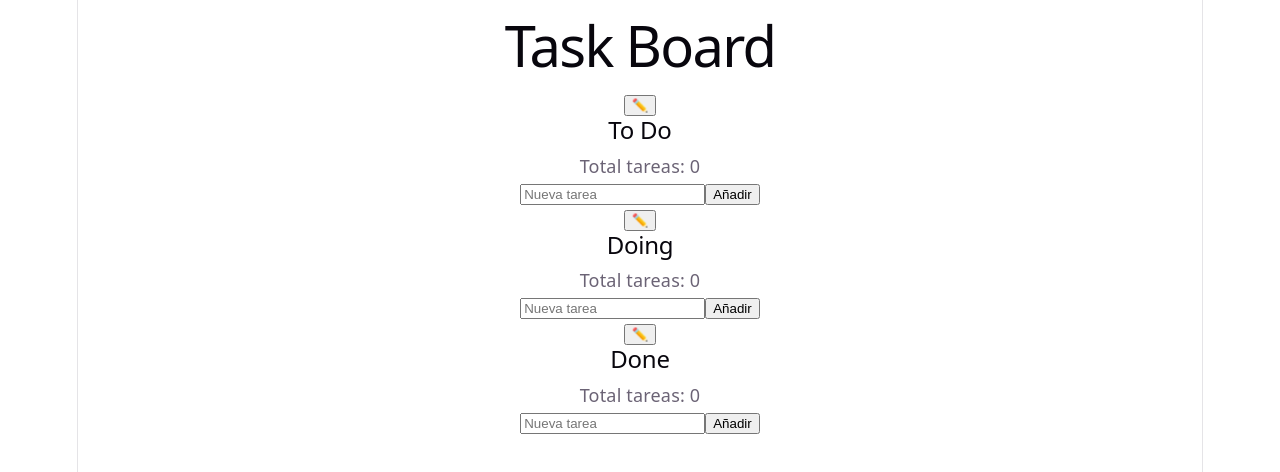
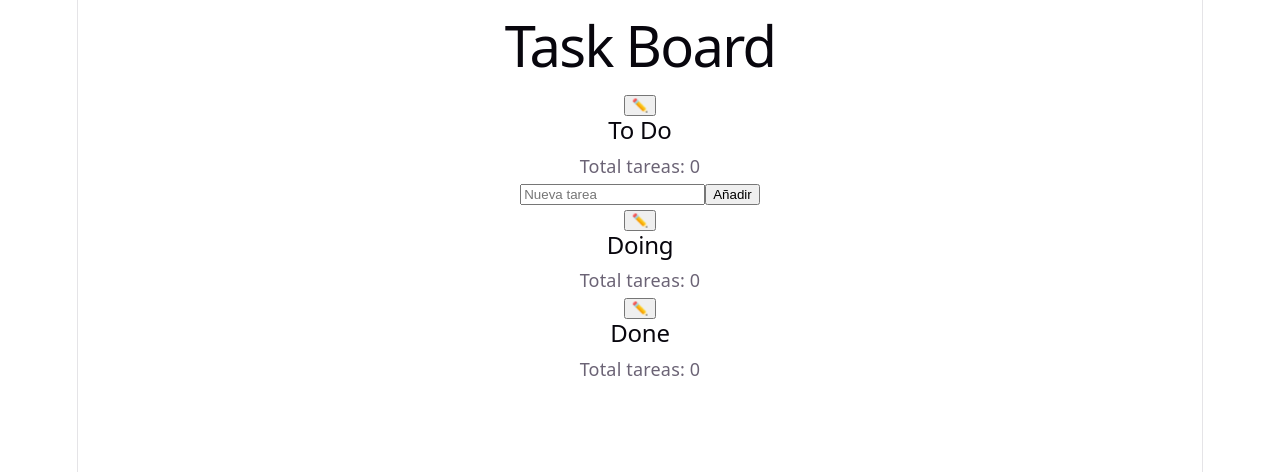
Before and after one commit to marcosgarrido-dev/task-board, a React (Vite) app in the folder task-board/: page / in a window 1280 px wide. Shown: the top 472 px of the page. Built offline with nearby package versions, Linux system fonts and the light colour scheme; the HTML template or start-up script is replaced by a standard one.

Commit message:
Chanche the method to create task and added a README

```diff
--- a/task-board/src/components/column.jsx
+++ b/task-board/src/components/column.jsx
@@ -30,7 +30,9 @@ function Column({ title, type, tasks, setTasks, editingColumn, setEditingColumn
         ))}
       </div>
 
-      <AddTask type={type} tasks={tasks} setTasks={setTasks} />
+      {type === "todo" && (
+        <AddTask type={type} tasks={tasks} setTasks={setTasks} />
+      )}
     </div>
   )
 }
```
Also changed, not shown: 1 other file (tests, documents, lock files or other folders).
